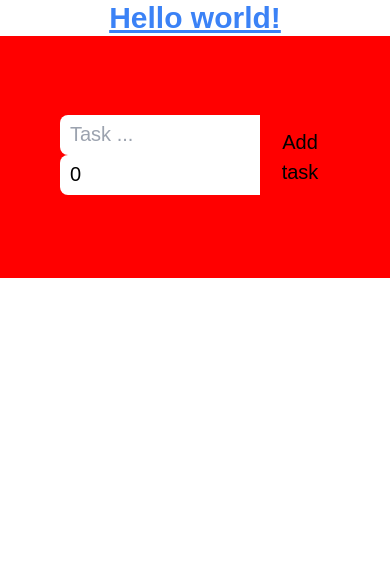
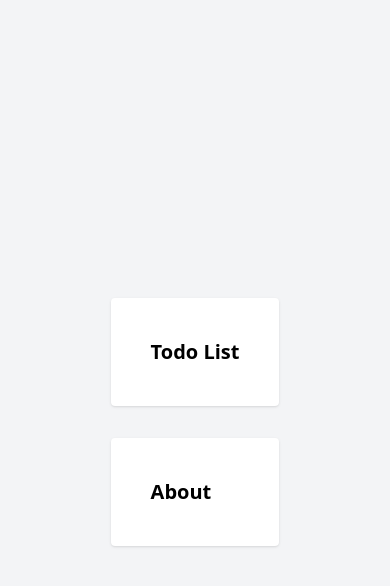
Before and after one commit to MatthewIsblind/todoList, a React (Create React App) app in the folder my-app/: page / in a window 390 px wide. Shown: the top 586 px of the page. Built offline with nearby package versions, Linux system fonts and the light colour scheme.

Commit message:
Change starting page to a bunch of blocks that can access other pages. install router

```diff
--- a/my-app/package.json
+++ b/my-app/package.json
@@ -13,6 +13,7 @@
     "@types/react-dom": "^19.1.6",
     "react": "^19.1.0",
     "react-dom": "^19.1.0",
+    "react-router-dom": "^7.8.1",
     "react-scripts": "5.0.1",
     "typescript": "^4.9.5",
     "web-vitals": "^2.1.4"
@@ -42,6 +43,7 @@
     ]
   },
   "devDependencies": {
+    "@types/react-router-dom": "^5.3.3",
     "autoprefixer": "^10.4.21",
     "postcss": "^8.5.6",
     "tailwindcss": "^3.4.17"
--- a/my-app/src/App.tsx
+++ b/my-app/src/App.tsx
@@ -1,28 +1,21 @@
-import './App.css';
 import React, {FC,useState} from 'react';
 import {ITask} from './Interfaces';
-
-import InputContainer from './components/InputContainer';
-import TodoTask from './components/TodoTask';
+import { BrowserRouter as Router, Routes, Route } from 'react-router-dom';
+import Home from './pages/Home';
+import TodoList from './pages/TodoList';
+import About from './pages/About';
 
 const App : FC = () => {
   const [todoList, setTodoList] = useState<ITask[]>([]);
 
   return (
-    <div className="App">
-       <h1 className="text-3xl font-bold underline text-blue-500">
-          Hello world!
-        </h1>
-        <div className = 'header'>
-            <InputContainer todoList={todoList} setTodoList={setTodoList} />
-        </div>
-
-        <div className = 'todoList'>
-            {todoList.map((task : ITask, key : number) => {
-                return <TodoTask key={key} task={task}/>
-            })}
-        </div>
-    </div>
+    <Router>
+      <Routes>
+        <Route path="/" element={<Home />} />
+        <Route path="/todolist" element={<TodoList />} />
+        <Route path="/about" element={<About />} />
+      </Routes>
+    </Router>
   );
 }
 
--- /dev/null
+++ b/my-app/src/pages/About.tsx
@@ -0,0 +1,11 @@
+import React from 'react';
+
+const About: React.FC = () => {
+  return (
+    <div className="flex items-center justify-center min-h-screen">
+      <h1 className="text-2xl font-bold">Another Page</h1>
+    </div>
+  );
+};
+
+export default About;
--- /dev/null
+++ b/my-app/src/pages/Home.tsx
@@ -0,0 +1,25 @@
+import React from 'react';
+import { Link } from 'react-router-dom';
+
+const Home: React.FC = () => {
+  return (
+    <div className="flex items-center justify-center min-h-screen bg-gray-100">
+      <div className="grid gap-8 sm:grid-cols-2">
+        <Link
+          to="/todolist"
+          className="p-10 bg-white rounded shadow transition transform hover:scale-105 hover:shadow-xl"
+        >
+          <h2 className="text-xl font-semibold">Todo List</h2>
+        </Link>
+        <Link
+          to="/about"
+          className="p-10 bg-white rounded shadow transition transform hover:scale-105 hover:shadow-xl"
+        >
+          <h2 className="text-xl font-semibold">About</h2>
+        </Link>
+      </div>
+    </div>
+  );
+};
+
+export default Home;
--- /dev/null
+++ b/my-app/src/pages/TodoList.tsx
@@ -0,0 +1,24 @@
+import React, { FC, useState } from 'react';
+import { ITask } from '../Interfaces';
+import InputContainer from '../components/InputContainer';
+import TodoTask from '../components/TodoTask';
+
+const TodoList: FC = () => {
+  const [todoList, setTodoList] = useState<ITask[]>([]);
+
+  return (
+    <div className="App">
+      <h1 className="text-3xl font-bold underline text-blue-500">Hello world!</h1>
+      <div className="header">
+        <InputContainer todoList={todoList} setTodoList={setTodoList} />
+      </div>
+      <div className="todoList">
+        {todoList.map((task: ITask, key: number) => {
+          return <TodoTask key={key} task={task} />;
+        })}
+      </div>
+    </div>
+  );
+};
+
+export default TodoList;
--- /dev/null
+++ b/package.json
@@ -0,0 +1,5 @@
+{
+  "dependencies": {
+    "react-router-dom": "^6.30.1"
+  }
+}
```
Also changed, not shown: 2 other files (tests, documents, lock files or other folders).
